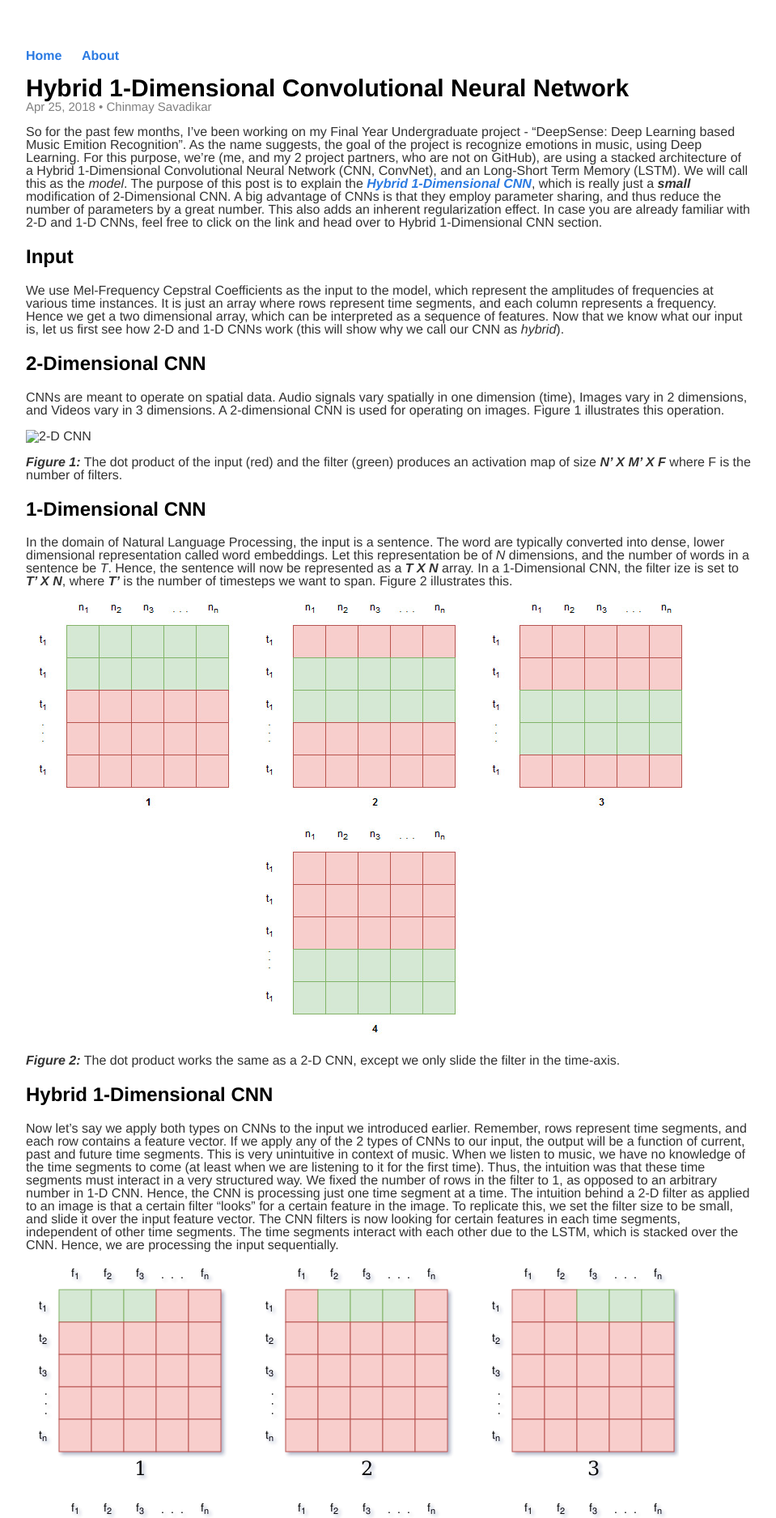
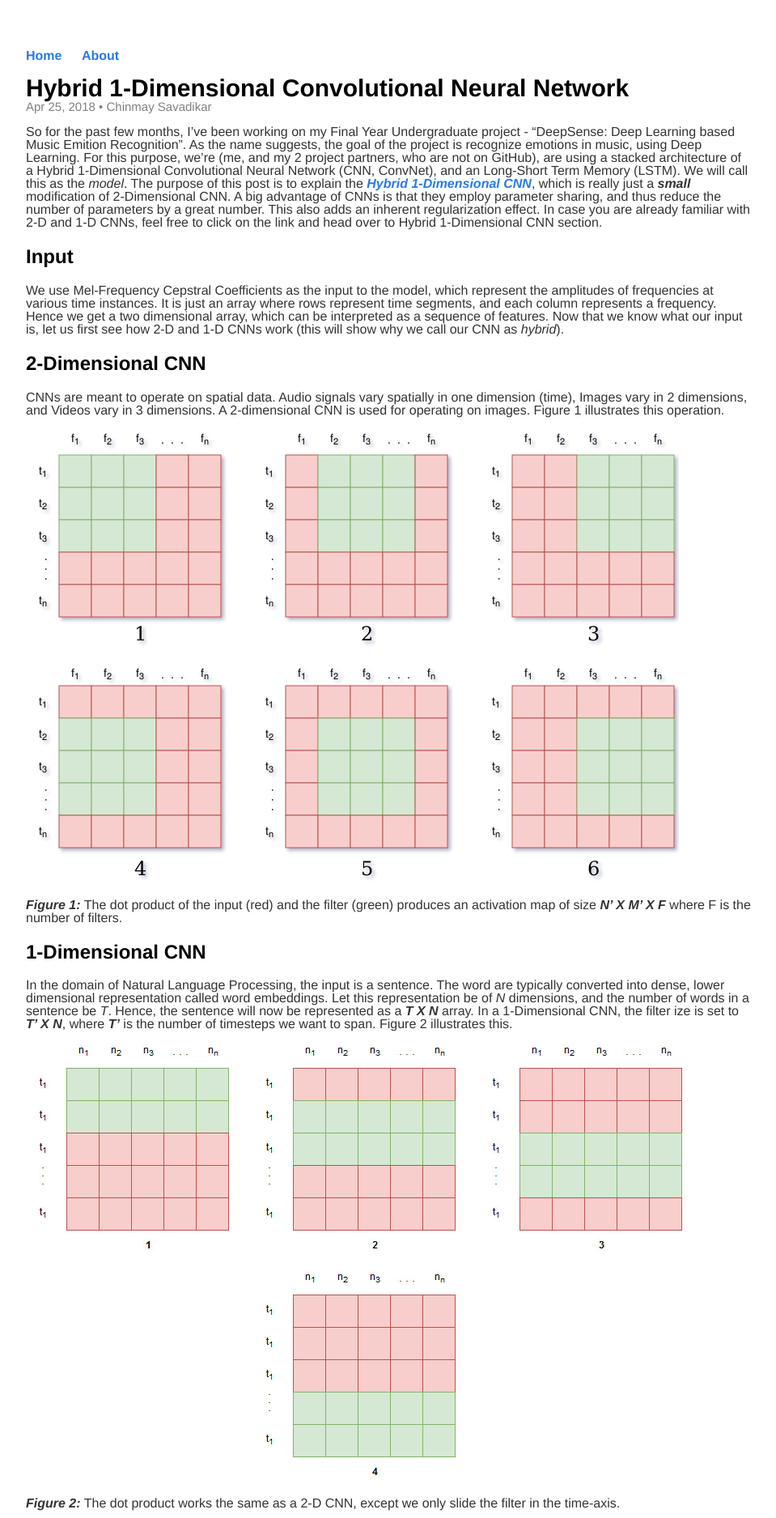
Before and after one commit to savadikarc/savadikarc.github.io, a Jekyll site: the page built from _posts/2018-05-25-hybrid-1-d-cnn.md, in a window 1280 px wide. Shown: the top 1875 px of the page at 81% size, without its empty margins (160-1119 px from the left). Built offline with Jekyll 4.4.1, drawn with Linux system fonts in a browser that asks for light colours.

Commit message:
Update 2018-05-25-hybrid-1-d-cnn.md

```diff
--- a/_posts/2018-05-25-hybrid-1-d-cnn.md
+++ b/_posts/2018-05-25-hybrid-1-d-cnn.md
@@ -20,7 +20,7 @@
 CNNs are meant to operate on spatial data. Audio signals vary spatially in one dimension (time), Images vary in 2 dimensions, and Videos vary in 3 dimensions. A 2-dimensional
 CNN is used for operating on images. Figure 1 illustrates this operation.
 
-![2-D CNN]( savadikarc.github.io/assets/hybrid/2D_cnn1.png )
+![2-D CNN](https://github.com/savadikarc/savadikarc.github.io/blob/master/assets/hybrid/2D_cnn1.png)
 
 ***Figure 1:*** The dot product of the input (red) and the filter (green) produces an activation map of size ***N' X M' X F*** where F is the number of filters.
 
```
